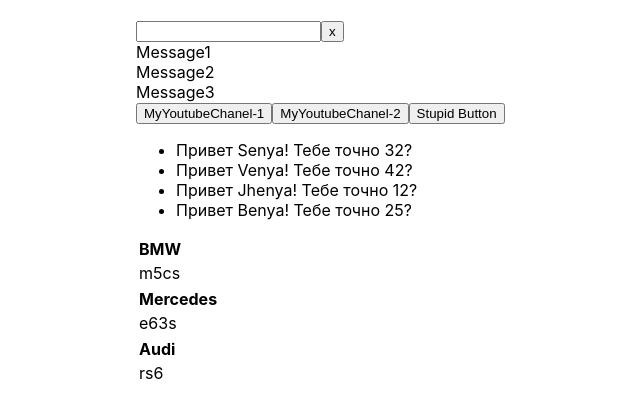
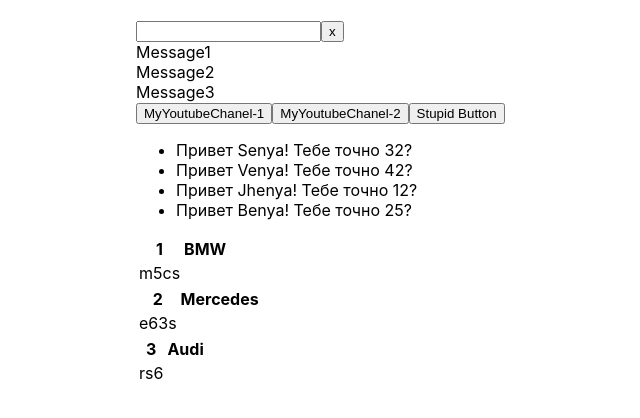
Before and after one commit to Dro5zd/Igor-microtask-lesson2, a React (Create React App) app: page / in a window 1280 px wide. Shown: the top 418 px of the page, without its empty margins (204-844 px from the left). Built offline with nearby package versions, Linux system fonts and the light colour scheme.

Commit message:
microTask map homework finish

```diff
--- a/src/components/NewComponent.tsx
+++ b/src/components/NewComponent.tsx
@@ -13,25 +13,22 @@ type NewComponentProps = {
 
 export const NewComponent = (props: NewComponentProps) => {
 
-    type topCarsProps = {}
-
     const topCars = [
         {manufacturer: 'BMW', model: 'm5cs'},
         {manufacturer: 'Mercedes', model: 'e63s'},
         {manufacturer: 'Audi', model: 'rs6'}
     ]
 
-
     return (
         <div>
             <ul>
-                {props.students.map((s, index) => <li key={s.id}>Привет {s.name}! Тебе точно {s.age}?</li>)}
+                {props.students.map((s) => <li key={s.id}>Привет {s.name}! Тебе точно {s.age}?</li>)}
             </ul>
 
             {topCars.map((c, index) => <table>
                 <tr>
+                    <th>{++index}</th>
                     <th>{c.manufacturer}</th>
-
                 </tr>
                 <tr>
                     <td>{c.model}</td>
```
